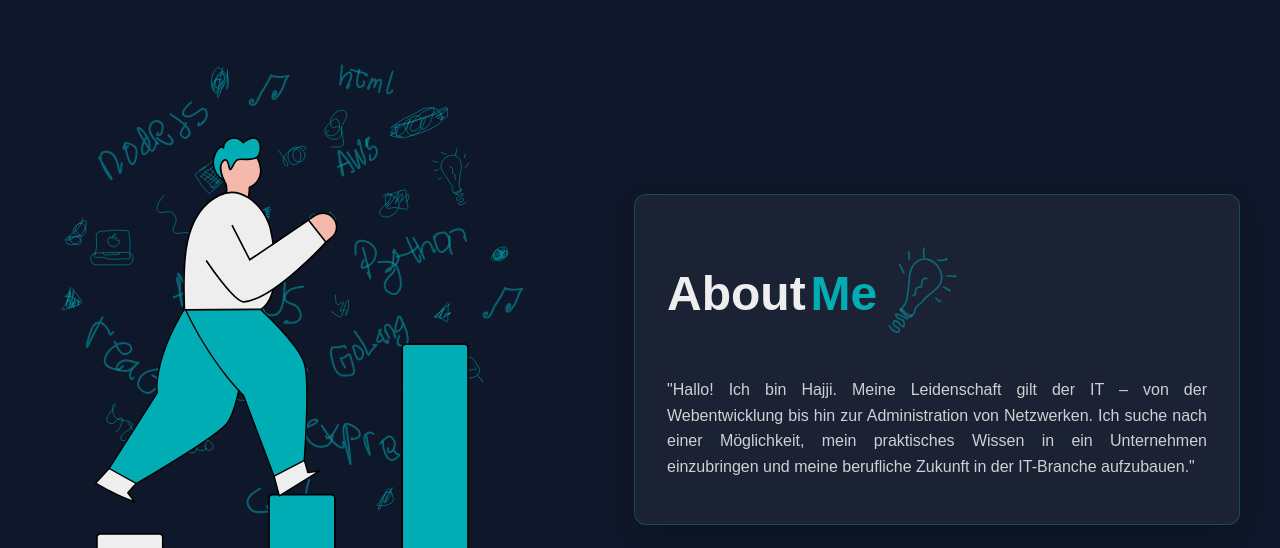
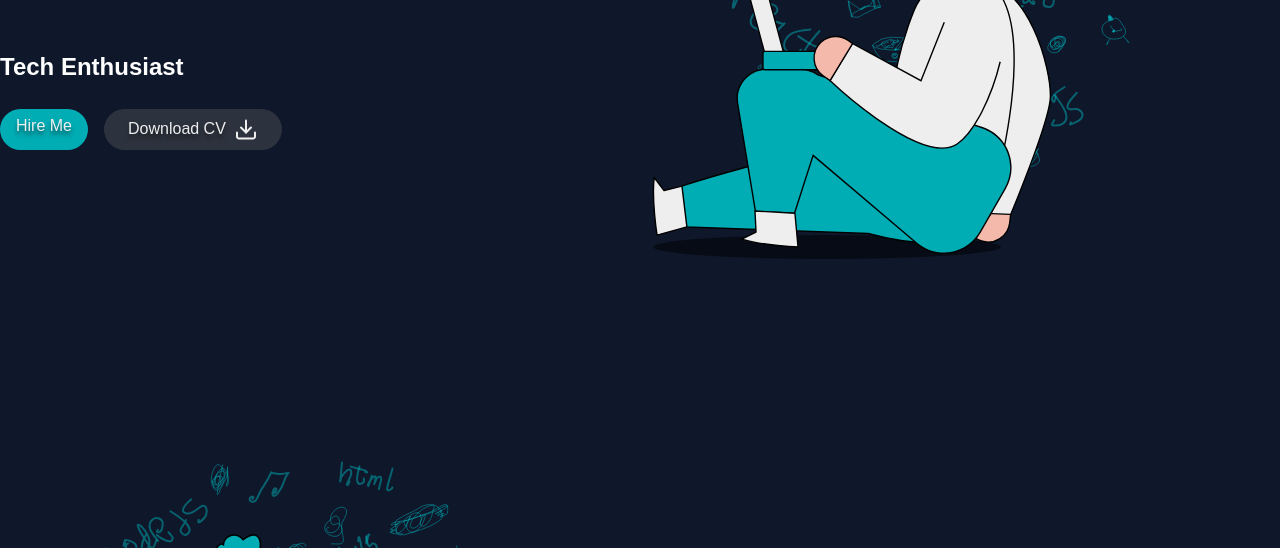
Before and after one commit to Hajji-kurd-66/kali, a plain HTML site: page index.html in a window 1280 px wide. Shown: the part 646-1194 px from the top of the page. Drawn offline with Linux system fonts and the light colour scheme; the site is published under a folder, as on GitHub Pages, so addresses that start at the root find nothing.

Commit message:
fix all missing images

```diff
--- a/index.html
+++ b/index.html
@@ -31,7 +31,7 @@
           <img src="assets/svg/download.svg" alt="download Button" /></a>
         </div>
       </div>
-      <img src="/assets/svg/Hero.svg" alt="hero image" class="heroImg" />
+      <img src="assets/svg/Hero.svg" alt="hero image" class="heroImg" />
 
 
     </section>
```
